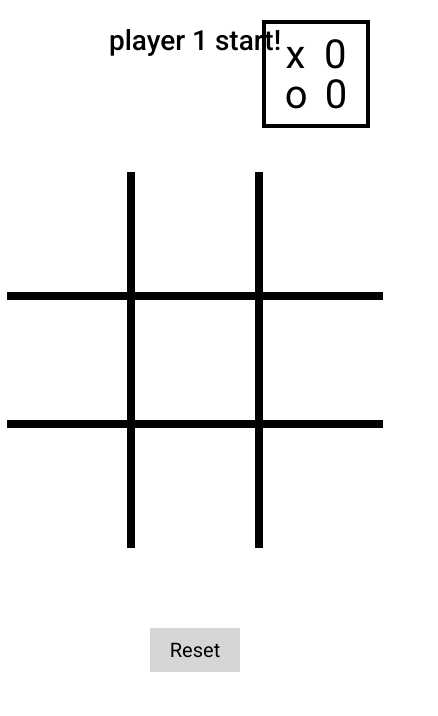
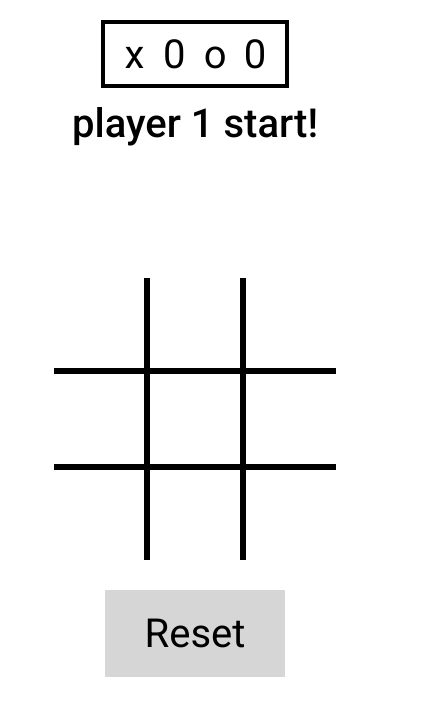
Before and after one commit to JhonnGutierrez/tic-tac-toe_TS, a plain HTML site: page index.html in a window 390 px wide. Shown: the whole page, 438 px wide, since content can reach past the window. Drawn offline with Linux system fonts and the light colour scheme.

Commit message:
v1 Now avalible for mobile and tablet

```diff
--- a/index.html
+++ b/index.html
@@ -7,7 +7,9 @@
     <link rel="preconnect" href="https://fonts.googleapis.com">
     <link rel="preconnect" href="https://fonts.gstatic.com" crossorigin>
     <link href="https://fonts.googleapis.com/css2?family=Roboto:wght@300;400;500&display=swap" rel="stylesheet">
-    <link rel="stylesheet" href="style.css">
+    <link rel="stylesheet" href="./styles/style.css">
+    <link rel="stylesheet" media="(max-width: 800px)" href="./styles/tablet.css">
+    <link rel="stylesheet" media="(max-width: 500px)" href="./styles/mobile.css">
     <link rel="shortcut icon" href="https://img.poki.com/cdn-cgi/image/quality=78,width=600,height=600,fit=cover,f=auto/85535e05d1f130b16751c8308cfbb19b.png" type="image/x-icon">
     <title>Tic Tac Toe - Typescript</title>
 
--- /dev/null
+++ b/styles/mobile.css
@@ -0,0 +1,26 @@
+.game-container{
+    gap: .6rem;
+    margin-top: 15rem;
+    margin-bottom: 0;
+}
+.box{
+    width: 9rem;
+    height: 9rem;
+}
+
+#playerStart-container{
+    top: 10rem;
+}
+
+.score-container{
+    flex-direction: row;
+    right: auto;
+}
+
+.reset-button{
+    margin-top: 3rem;
+}
+
+#winnerMessage {
+    font-size: 8rem;
+}
--- a/style.css
+++ b/styles/style.css
@@ -15,6 +15,7 @@ body {
     align-items: center;
     justify-content: center;
     min-height: 100vh;
+    min-width: 100vw;
     position: relative;
 }
 #playerStart-container{
@@ -118,8 +119,8 @@ body {
     align-items: center;
     flex-direction: column;
     position: absolute;
-    min-height: 100vh;
-    min-width: 100vw;
+    height: 100vh;
+    width: 100vw;
     font-size: 15rem;
     background-color: #fff9;
     cursor: pointer;
--- /dev/null
+++ b/styles/tablet.css
@@ -0,0 +1,15 @@
+.box{
+    width: 20rem;
+    height: 20rem;
+    font-size: 16rem;
+}
+
+#playerStart-container{
+    top: 4rem;
+    font-size: 4rem;
+}
+
+.reset-button {
+    font-size: 4rem;
+    padding: 2rem 4rem;
+}
```
